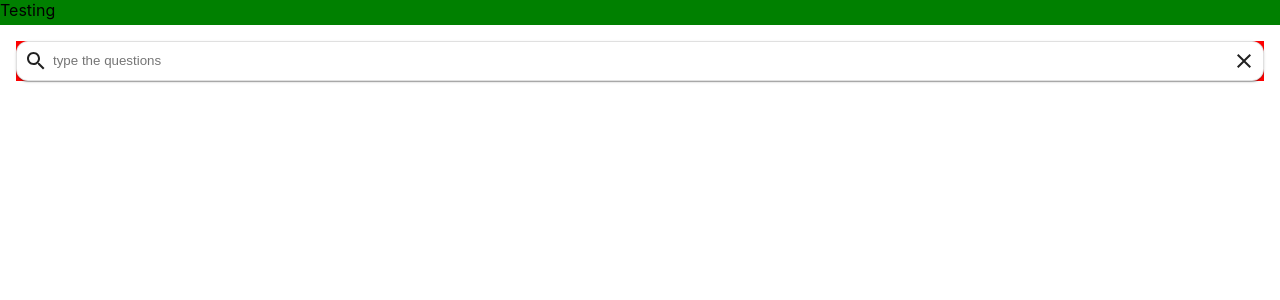
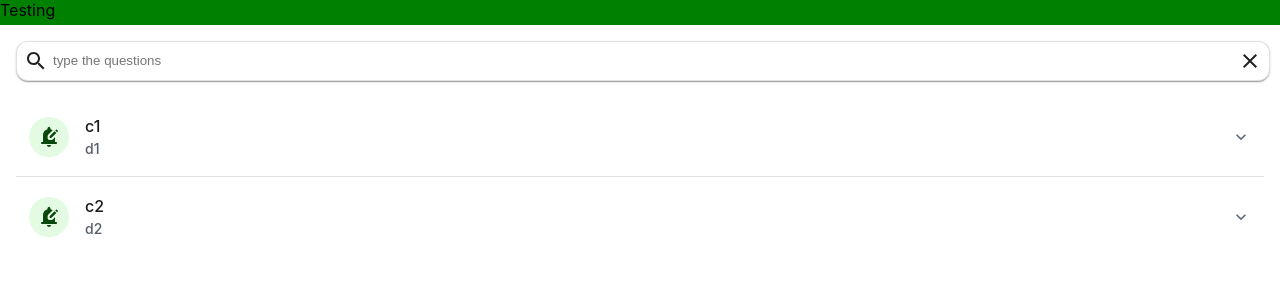
Before and after one commit to Ghazi-Khan-Dev/sdi-qna, a React (Create React App) app: page / in a window 1280 px wide. Shown: the top 300 px of the page. Built offline with nearby package versions, Linux system fonts and the light colour scheme.

Commit message:
feat : added categories cmponents

```diff
--- a/package.json
+++ b/package.json
@@ -6,7 +6,7 @@
     "@emotion/react": "^11.11.1",
     "@emotion/styled": "^11.11.0",
     "@mui/icons-material": "^5.14.18",
-    "@mui/material": "^5.14.18",
+    "@mui/joy": "^5.0.0-beta.15",
     "@testing-library/jest-dom": "^5.17.0",
     "@testing-library/react": "^13.4.0",
     "@testing-library/user-event": "^13.5.0",
--- a/src/components/dashboard/Home.js
+++ b/src/components/dashboard/Home.js
@@ -4,7 +4,7 @@ import ClearIcon from '@mui/icons-material/Clear';
 
 import "./home.css";
 import Header from "./Header";
-import QuestionAnswer from "../question-answer/QuestionAnswer";
+import QuestionAnswerContainer from "../question-answer/QuestionAnswerContainer";
 
 const palceholderForSearch =`type the questions`;
 
@@ -27,7 +27,7 @@ const Home = () => {
         </div>
 
         {/* question-answer section */}
-        <QuestionAnswer />
+        <QuestionAnswerContainer questionAnswerList = {[1]}/>
       </div>
     </>
   );
--- a/src/components/dashboard/home.css
+++ b/src/components/dashboard/home.css
@@ -2,7 +2,9 @@
   display: flex;
   height: 100%;
   margin: 1rem;
-  background-color: red;
+  /* background-color: red; */
+  flex-direction: column;
+  gap: 1rem;
 }
 
 .search-bar-container {
--- /dev/null
+++ b/src/components/question-answer/Categories.js
@@ -0,0 +1,72 @@
+import React from "react";
+import "./categories.css";
+import QuestionAnswerItems from "./QuestionAnswerItems";
+
+import Accordion from "@mui/joy/Accordion";
+import AccordionDetails, {
+  accordionDetailsClasses,
+} from "@mui/joy/AccordionDetails";
+import AccordionSummary, {
+  accordionSummaryClasses,
+} from "@mui/joy/AccordionSummary";
+
+import Stack from "@mui/joy/Stack";
+import Typography from "@mui/joy/Typography";
+import Avatar from "@mui/joy/Avatar";
+import ListItemContent from "@mui/joy/ListItemContent";
+
+import EditNotificationsRoundedIcon from '@mui/icons-material/EditNotificationsRounded';
+
+import AccordionGroup from '@mui/joy/AccordionGroup';
+
+
+const Categories = (props) => {
+  const { questionAnswerList } = props;
+  const categories = [
+    { category: "c1", description: "d1", qa: [{ q: "q1", a: "a1" }, { q: "q2", a: "a2" }, { q: "q3", a: "a3" }] },
+    { category: "c2", description: "d2", qa: [{ q: "q1", a: "a1" }, { q: "q2", a: "a2" }, { q: "q3", a: "a3" }] }
+  ];
+  return (
+    <div className="categories-container">
+     <AccordionGroup
+      variant="plain"
+      transition="0.2s"
+      sx={{
+        borderRadius: 'md',
+        [`& .${accordionDetailsClasses.content}.${accordionDetailsClasses.expanded}`]:
+          {
+            paddingBlock: '1rem',
+          },
+        [`& .${accordionSummaryClasses.button}`]: {
+          paddingBlock: '1rem',
+        },
+      }}
+    >
+      {categories.map((categoriesItem) => {
+        const { category, description, qa } = categoriesItem;
+
+        return (
+          <Accordion>
+            <AccordionSummary>
+              <Avatar color="success">
+                <EditNotificationsRoundedIcon />
+              </Avatar>
+              <ListItemContent>
+                <Typography level="title-md">{category}</Typography>
+                <Typography level="body-sm">{description}</Typography>
+              </ListItemContent>
+            </AccordionSummary>
+            <AccordionDetails>
+              <Stack spacing={1.5}>
+                <QuestionAnswerItems questionAnswerItems={qa} />
+              </Stack>
+            </AccordionDetails>
+          </Accordion>
+        );
+      })}
+      </AccordionGroup>
+    </div>
+  );
+};
+
+export default Categories;
--- a/src/components/question-answer/QuestionAnswer.js
+++ /dev/null
@@ -1,13 +0,0 @@
-import React from "react";
-import "./question-answer.css";
-
-const QuestionAnswer = () => {
-  return (
-    <>
-      <div className="question-answer-container">
-      </div>
-    </>
-  );
-};
-
-export default QuestionAnswer;
--- /dev/null
+++ b/src/components/question-answer/QuestionAnswerContainer.js
@@ -0,0 +1,28 @@
+import React from "react";
+import "./question-answer-container.css";
+import Categories from "./Categories";
+
+const NoQuestionAnswerAvailable = () => {
+  return (
+    <div className="no-data-to-show">
+      <span>Pls modify the seach keywords</span>
+    </div>
+  );
+};
+
+const QuestionAnswerContainer = (props) => {
+  const { questionAnswerList } = props;
+  return (
+    <>
+      <div className="question-answer-container">
+        {questionAnswerList.length === 0 ? (
+          <NoQuestionAnswerAvailable />
+        ) : (
+          <Categories questionAnswerList={questionAnswerList}/>
+        )}
+      </div>
+    </>
+  );
+};
+
+export default QuestionAnswerContainer;
--- /dev/null
+++ b/src/components/question-answer/QuestionAnswerItems.js
@@ -0,0 +1,25 @@
+import React from "react";
+
+const QuestionAnswer = (props) => {
+  const {a, p} = props.questionAnswerItem;
+  return (
+    <div>
+      <h3>{a}</h3>
+      <h3>{p}</h3>
+    </div>
+  );
+};
+
+const QuestionAnswerItems = (props) => {
+  const { questionAnswerItems = [] } = props;
+
+  return (
+    <div>
+      {questionAnswerItems.map((questionAnswerItem) => {
+        return <QuestionAnswer questionAnswerItem={questionAnswerItem} />;
+      })}
+    </div>
+  );
+};
+
+export default QuestionAnswerItems;
--- /dev/null
+++ b/src/components/question-answer/categories.css
@@ -0,0 +1,3 @@
+.categories-container {
+  width: 100%;
+}
--- /dev/null
+++ b/src/components/question-answer/question-answer-container.css
@@ -0,0 +1,12 @@
+.question-answer-container {
+  display: flex;
+  width: 100%;
+  flex-direction: column;
+  align-items: center
+}
+
+.no-data-to-show {
+  min-height: 300px;
+  display: flex;
+  align-items: center;
+}
--- a/src/components/question-answer/question-answer.css
+++ /dev/null
@@ -1,3 +0,0 @@
-.question-answer-container {
-
-}
```
Also changed, not shown: public/questions-answer.json (+10 -9 lines), src/components/question-answer/question-answer-items.css (added), 2 other files (tests, documents, lock files or other folders).
